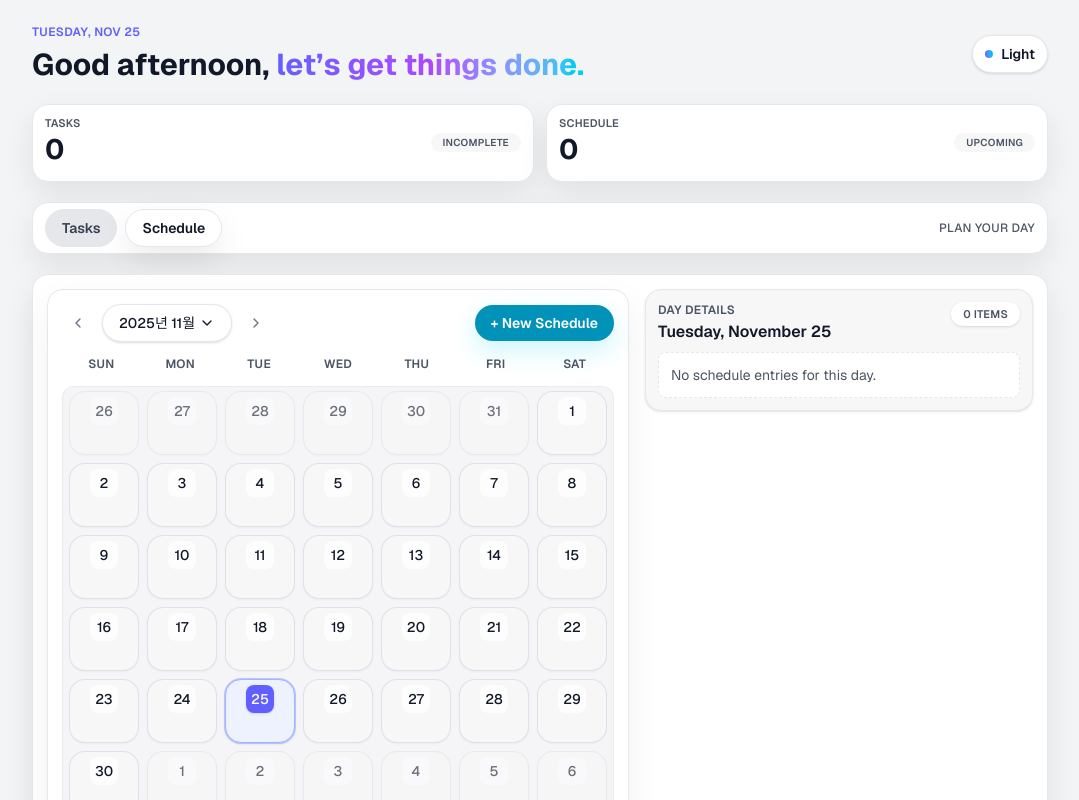
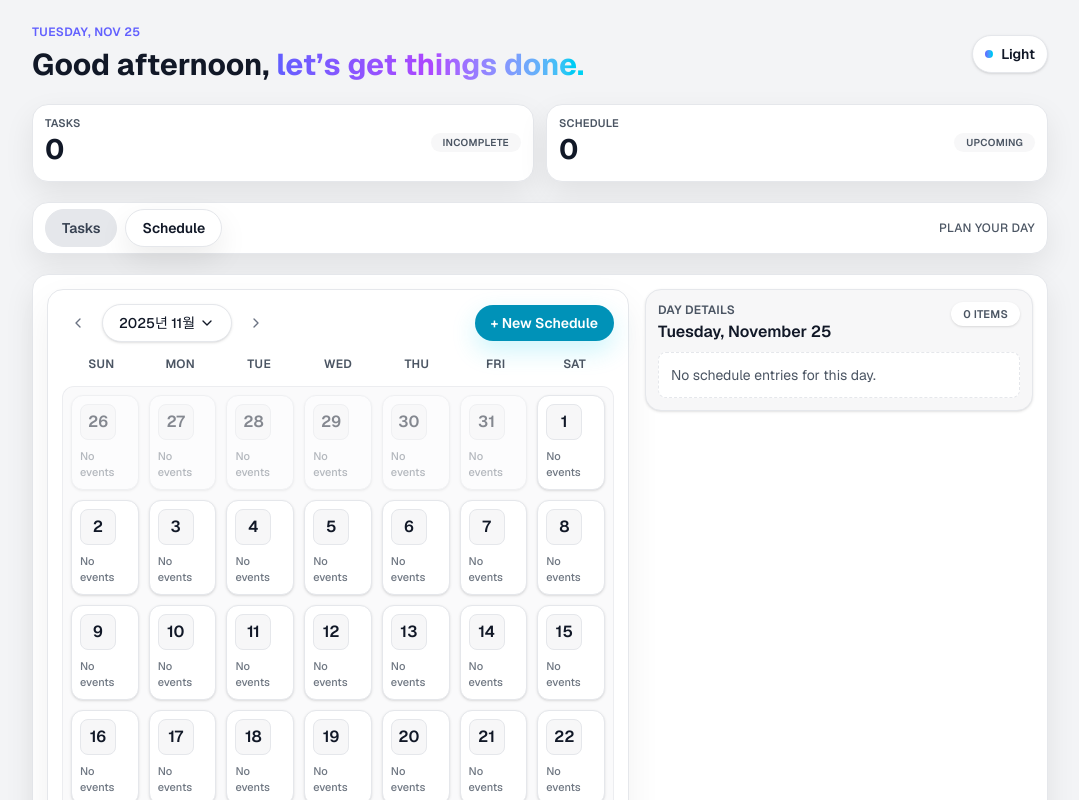
Before and after one commit to bbg-96/logme, a Next.js app: page / in a window 1280 px wide. Both pictures are taken after a click on the button "Schedule". Shown: the top 800 px of the page, without its empty margins (100-1179 px from the left). Built offline with nearby package versions, Linux system fonts and the light colour scheme.

Commit message:
Redesign schedule calendar day cards

```diff
--- a/components/schedule/calendar-day-cell.tsx
+++ b/components/schedule/calendar-day-cell.tsx
@@ -27,48 +27,59 @@ export function CalendarDayCell({
     <button
       onClick={() => onSelect(date)}
       className={cx(
-        // 셀: 세로가 살짝 더 긴 직사각형
-        "group relative mx-auto flex h-[4.0rem] w-[4.4rem] flex-col items-center justify-between overflow-hidden rounded-2xl border p-1 text-left transition-all duration-200 ease-out focus-visible:outline-none focus-visible:ring-2 focus-visible:ring-indigo-500",
-        // 기본 배경/테두리
-        "bg-[var(--color-bg-subtle)] text-[var(--color-text-primary)] border border-[rgba(148,163,184,0.25)] shadow-[0_1px_2px_rgba(15,23,42,0.04)]",
-        "hover:-translate-y-0.5 hover:shadow-[var(--color-shadow-soft)] hover:bg-[var(--color-bg-card)]",
-        !inCurrentMonth && "opacity-60",
-        isToday &&
-          !isSelected &&
-          "ring-1 ring-indigo-400/50 ring-offset-2 ring-offset-[var(--color-bg-subtle)]",
+        "group relative flex min-h-[5.1rem] w-full flex-col gap-2 rounded-xl border bg-[var(--color-bg-card)] p-2 text-left shadow-sm transition-all duration-200 ease-out focus-visible:outline-none focus-visible:ring-2 focus-visible:ring-indigo-500/70 focus-visible:ring-offset-2 focus-visible:ring-offset-[var(--color-bg-card)]",
+        "hover:-translate-y-[3px] hover:shadow-md hover:bg-[var(--color-bg-subtle)] active:translate-y-[1px]",
+        "border-[color:var(--color-border-subtle)] text-[var(--color-text-primary)] dark:text-slate-200",
+        !inCurrentMonth && "opacity-50",
         isSelected &&
-          "border-indigo-300 bg-indigo-50 text-indigo-900 shadow-sm ring-1 ring-indigo-300/70 dark:border-indigo-500 dark:bg-indigo-900/30 dark:text-indigo-50 dark:ring-indigo-500/60",
+          "border-indigo-500 bg-indigo-50 text-indigo-900 shadow-[0_10px_28px_rgba(99,102,241,0.18)] ring-1 ring-indigo-300/80 dark:border-indigo-400 dark:bg-indigo-950/30 dark:text-indigo-50 dark:ring-indigo-500/60",
+        !isSelected &&
+          isToday &&
+          "border-indigo-300 text-indigo-700 ring-1 ring-indigo-200/80 dark:border-indigo-500/70 dark:text-indigo-100 dark:ring-indigo-600/40",
       )}
       aria-label={`View schedules for ${date.toDateString()}`}
     >
-      {/* 위쪽: 날짜 뱃지 - 셀 상단에서 약간 떨어진 위치 */}
-      <div className="mt-[0.1rem] flex flex-col items-center">
-        <span
-          className={cx(
-            "flex h-7 w-7 items-center justify-center rounded-lg text-sm font-medium",
-            isSelected
-              ? "bg-indigo-500 text-white shadow"
-              : "bg-white/80 text-[var(--color-text-primary)]",
-            !inCurrentMonth && "text-[var(--color-text-muted)]",
+      <div className="flex items-start justify-between gap-2">
+        <div className="flex items-center gap-2">
+          <span
+            className={cx(
+              "flex h-9 w-9 items-center justify-center rounded-lg border text-base font-semibold transition",
+              "border-[color:var(--color-border-subtle)] bg-[var(--color-bg-subtle)] text-[var(--color-text-primary)] dark:text-slate-100",
+              isSelected && "border-indigo-400 bg-indigo-500/10 text-indigo-700 dark:text-indigo-50",
+              !isSelected && isToday && "border-indigo-200 text-indigo-700 dark:border-indigo-500/60 dark:text-indigo-100",
+              !inCurrentMonth && "text-[var(--color-text-muted)] dark:text-slate-400",
+            )}
+          >
+            {dayNumber}
+          </span>
+
+          {isToday && (
+            <span className="inline-flex items-center rounded-full border border-indigo-200 bg-indigo-50 px-2 py-0.5 text-[11px] font-semibold uppercase tracking-wide text-indigo-600 shadow-sm dark:border-indigo-500/50 dark:bg-indigo-900/50 dark:text-indigo-100">
+              Today
+            </span>
           )}
-        >
-          {dayNumber}
-        </span>
+        </div>
+
+        {schedulesCount > 0 && (
+          <span className="rounded-full bg-indigo-50 px-2 py-0.5 text-[11px] font-semibold text-indigo-700 shadow-sm transition group-hover:-translate-y-[1px] dark:bg-indigo-900/60 dark:text-indigo-100">
+            {schedulesCount}
+          </span>
+        )}
       </div>
 
-      {/* 아래쪽: 도트 + 추가 개수 인디케이터 */}
-      <div className="mb-[0.01rem] flex items-center gap-1">
+      <div className="flex flex-wrap items-center gap-1.5 text-[11px] font-medium text-[var(--color-text-muted)] dark:text-slate-400">
+        {schedulesCount === 0 && <span className="opacity-80">No events</span>}
         {Array.from({ length: Math.min(schedulesCount, 3) }).map((_, index) => (
           <span
             key={index}
-            className="h-1.5 w-1.5 rounded-full bg-indigo-500 shadow-[0_0_0_1px_var(--color-bg-card)]"
+            className="h-2 w-8 rounded-full bg-gradient-to-r from-indigo-400/80 via-indigo-500/80 to-indigo-600/80 shadow-[0_0_0_1px_rgba(255,255,255,0.3)] dark:from-indigo-300/90 dark:via-indigo-400/90 dark:to-indigo-500/90"
             aria-hidden
           />
         ))}
 
         {schedulesCount > 3 && (
-          <span className="flex h-4 items-center justify-center rounded-full bg-indigo-100 px-2 text-[10px] font-semibold text-indigo-700 shadow-sm dark:bg-indigo-900/50 dark:text-indigo-100">
-            {schedulesCount}
+          <span className="flex h-5 items-center justify-center rounded-full border border-indigo-200 bg-indigo-50 px-2 text-[10px] font-semibold text-indigo-700 shadow-sm dark:border-indigo-500/60 dark:bg-indigo-900/60 dark:text-indigo-100">
+            +{schedulesCount - 3}
           </span>
         )}
       </div>
--- a/components/schedule/schedule-calendar.tsx
+++ b/components/schedule/schedule-calendar.tsx
@@ -155,8 +155,8 @@ export function ScheduleCalendar({
               ))}
             </div>
 
-            <div className="rounded-xl border border-[color:var(--color-border-subtle)]/70 bg-[color:var(--color-border-subtle)]/40 p-[2px] sm:p-0.5 lg:p-1">
-              <div className="grid grid-cols-7 gap-x-1 gap-y-2">
+            <div className="rounded-xl border border-[color:var(--color-border-subtle)]/70 bg-[color:var(--color-bg-subtle)]/60 p-1 sm:p-1.5 lg:p-2">
+              <div className="grid grid-cols-7 gap-1.5 sm:gap-2 lg:gap-2.5">
                 {monthDays.map(({ date, inCurrentMonth }) => {
                   const key = toLocalDateString(date);
                   const daySchedules = schedulesByDate[key];
```
